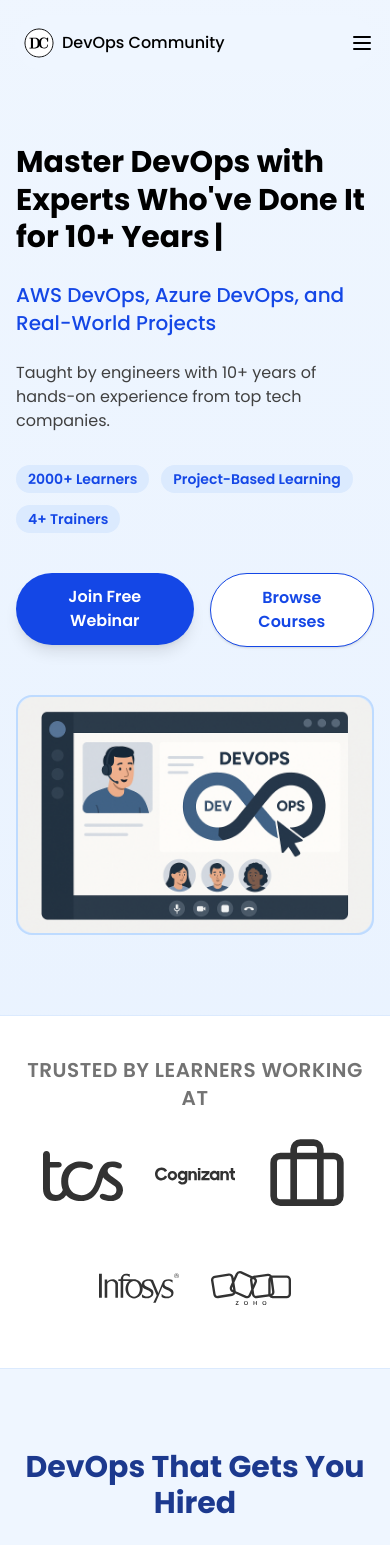
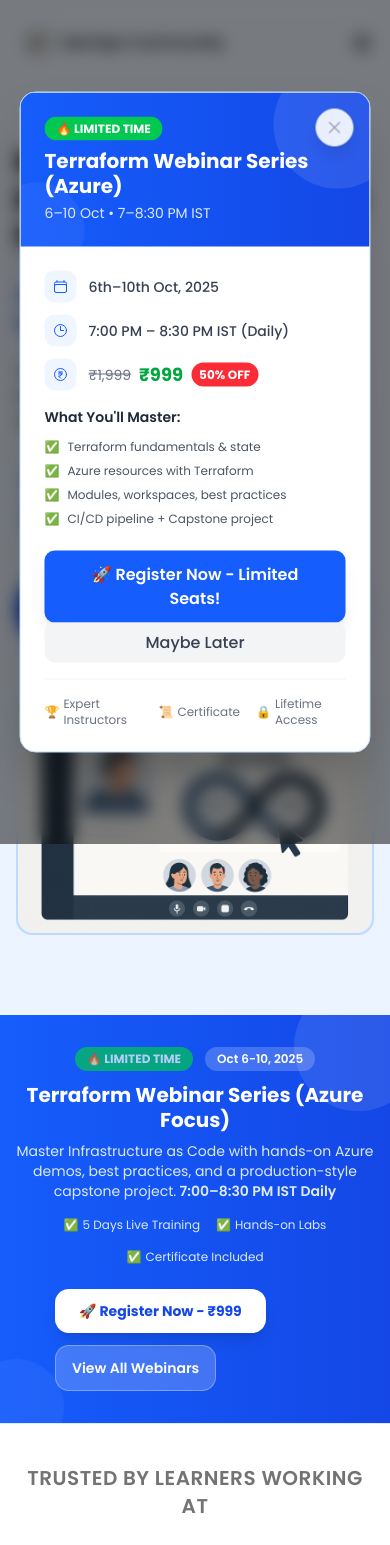
Before and after one commit to TheDevOpsCommunity/TheDevopsCommunity_Website_, a Next.js app: page / in a window 390 px wide. Shown: the top 1545 px of the page. Built offline with nearby package versions, Linux system fonts and the light colour scheme.

Commit message:
Add Webinar component to multiple pages and update webinar details for the Terraform Webinar Series. Adjusted links and content to reflect the new event, including registration details and promotional banners.

```diff
--- a/app/blog/[id]/page.tsx
+++ b/app/blog/[id]/page.tsx
@@ -11,6 +11,7 @@
 import BlogMeta from "@/components/Blog/BlogMeta";
 import LoadingSpinner from "@/components/ui/loading-spinner";
 import ErrorMessage from "@/components/ui/error-message";
+import WebinarPopup from "@/components/WebinarPopup/WebinarPopup";
 
 export default function BlogDetailPage() {
   const params = useParams();
@@ -143,6 +144,7 @@
 
   return (
     <main className="min-h-screen bg-gradient-to-b from-blue-50 to-blue-100 pt-20 md:pt-24">
+        <WebinarPopup showOnPages={["/blog", "/blog/"]} delay={2000} />
         {/* Hero Section */}
         <BlogHero blog={blog} />
 
--- a/app/blog/page.tsx
+++ b/app/blog/page.tsx
@@ -8,6 +8,7 @@
 import BlogFilters from "@/components/Blog/BlogFilters";
 import Pagination from "@/components/Blog/Pagination";
 import BackToTop from "@/components/Blog/BackToTop";
+import WebinarPopup from "@/components/WebinarPopup/WebinarPopup";
 import ErrorMessage from "@/components/ui/error-message";
 
 export default function BlogPage() {
@@ -128,6 +129,7 @@
 
   return (
     <main className="relative w-full flex flex-col items-center bg-gradient-to-b from-blue-50 to-blue-100 text-neutral-800 pt-32 pb-20 md:pt-40 md:pb-28">
+      <WebinarPopup showOnPages={["/blog", "/blog/"]} delay={2500} />
       <div className="w-full max-w-7xl mx-auto px-4 sm:px-6 lg:px-8">
 
         {/* Header Section */}
--- a/app/page.tsx
+++ b/app/page.tsx
@@ -1,10 +1,12 @@
 import React from 'react'
 import { HeroSectionOne } from '@/components/HeroSection/HeroSection'
+import WebinarPopup from '@/components/WebinarPopup/WebinarPopup'
 
 const page = () => {
   return (
     <div className=''>
       <HeroSectionOne />
+      <WebinarPopup showOnPages={["/"]} delay={2500} />
     </div>
   )
 }
--- a/app/webinars/[id]/page.tsx
+++ b/app/webinars/[id]/page.tsx
@@ -80,6 +80,101 @@
 
   // Webinar data for both current and past webinars
   const webinars: Record<string, WebinarData> = {
+    "terraform-azure-5day": {
+      title: "Terraform Webinar Series (5 Days) – Azure-Focused Hands-on",
+      isLive: true,
+      date: "6th–10th October, 2025",
+      time: "7:00 PM – 8:30 PM IST (Daily)",
+      duration: "5 days, 1.5 hours each day",
+      fee: "₹999",
+      originalPrice: "₹1,999",
+      discount: "50% OFF",
+      mode: "Live Zoom Sessions",
+      subheading: "Automate Azure infra with Terraform using real projects and best practices",
+      speaker: {
+        name: "Terraform Expert",
+      },
+      description: `A hands-on 5-day series to master Terraform for Azure with practical demos daily, AWS comparisons, enterprise best practices, and a capstone deploying production-style infra.`,
+      details: [
+        {
+          heading: "🚀 Why Join This Webinar?",
+          items: [
+            "Automate Azure infra with Terraform end-to-end",
+            "Hands-on demos, not just slides",
+            "Real-world patterns: governance, security, CI/CD",
+            "Multi-cloud mindset with Azure vs AWS comparisons",
+            "Capstone project mirroring production infra"
+          ]
+        },
+        {
+          heading: "Day 1 – Introduction to IaC & Terraform",
+          items: [
+            "Manual provisioning vs IaC, benefits and workflows",
+            "Terraform overview, architecture and providers",
+            "Setup: Terraform + Azure CLI",
+            "Azure demo: Create a Resource Group",
+            "AWS comparison: S3 bucket syntax"
+          ]
+        },
+        {
+          heading: "Day 2 – Terraform Core Concepts",
+          items: [
+            "Providers, resources, variables, outputs",
+            "Terraform state: local vs remote (Azure Storage)",
+            "Azure demo: Linux VM + VNet + NSG + Public IP + NIC",
+            "AWS comparison: EC2 + VPC"
+          ]
+        },
+        {
+          heading: "Day 3 – Modules & Workspaces",
+          items: [
+            "Why modules, local and registry modules",
+            "Workspaces for multi-environment",
+            "Azure demo: VM module, multiple VMs, dev/prod"
+          ]
+        },
+        {
+          heading: "Day 4 – Azure Resources with Terraform",
+          items: [
+            "Networking, Storage, Compute, Databases, Key Vault",
+            "Azure demo: VM Scale Set + Load Balancer + SQL DB + Key Vault"
+          ]
+        },
+        {
+          heading: "Day 5 – Advanced Concepts & CI/CD",
+          items: [
+            "Remote state locking, Terraform Cloud vs Azure backend",
+            "CI/CD with Azure DevOps",
+            "Policy-as-Code with OPA",
+            "Azure demo: Full Terraform pipeline"
+          ]
+        },
+        {
+          heading: "🎯 Capstone Project – Real-World Azure Infra",
+          items: [
+            "3-tier app: App Service, VM Scale Set, Azure Postgres",
+            "Security: Key Vault, NSGs, Managed Identity",
+            "Networking: VNet, subnets, autoscaling"
+          ]
+        },
+        {
+          heading: "🏆 Key Takeaways",
+          items: [
+            "Master fundamentals + advanced Terraform",
+            "Automate Azure with confidence",
+            "Best practices: modules, state, CI/CD",
+            "Compare Terraform across Azure & AWS",
+            "Build a production-style project"
+          ]
+        }
+      ],
+      registrationUrl: "https://rzp.io/rzp/VmiWzf4y", // replace with real link
+      registrationText: "Pay ₹999 & Register Now",
+      isCompleted: false,
+      headingWords: "Terraform Webinar Series",
+      subheadingWords: "Azure-Focused, Hands-on (5 Days)",
+      descriptionWords: "Master Terraform for Azure with hands-on demos, best practices, AWS comparisons, and a production-style capstone project over 5 days.",
+    },
     "docker-kubernetes-bootcamp": {
       title: "Docker & Kubernetes Mastery – 2-Week Live Bootcamp",
       isLive: false,
--- a/components/HeroSection/HeroSection.tsx
+++ b/components/HeroSection/HeroSection.tsx
@@ -331,9 +331,9 @@
             </div>
             {/* Buttons */}
             <div className="flex gap-4 mt-4">
-              <Link href="/webinars/docker-kubernetes-bootcamp">
+              <Link href="/webinars/terraform-azure-5day">
                 <button className="bg-blue-700 hover:bg-blue-800 transition-colors text-white font-semibold px-6 py-3 rounded-full shadow-lg text-base cursor-pointer z-20">
-                  Join Free Webinar
+                  Join Terraform Webinar
                 </button>
               </Link>
               <Link href="/courses" >
@@ -362,6 +362,61 @@
         </div>
 
         {/* Upcoming Webinar Section removed as the bootcamp has ended */}
+        {/* Enhanced banner for upcoming webinar */}
+        <section className="w-full bg-gradient-to-r from-blue-600 to-blue-700 text-white py-8 relative overflow-hidden">
+          {/* Decorative background elements */}
+          <div className="absolute top-0 right-0 w-32 h-32 bg-white/10 rounded-full -translate-y-8 translate-x-8" />
+          <div className="absolute bottom-0 left-0 w-24 h-24 bg-white/5 rounded-full translate-y-8 -translate-x-8" />
+
+          <div className="max-w-6xl mx-auto px-4 relative z-10">
+            <div className="flex flex-col lg:flex-row items-center justify-between gap-6">
+              <div className="text-center lg:text-left flex-1">
+                <div className="flex items-center justify-center lg:justify-start gap-3 mb-3">
+                  <span className="bg-green-500 text-white px-3 py-1 rounded-full text-xs font-bold animate-pulse">
+                    🔥 LIMITED TIME
+                  </span>
+                  <span className="bg-white/20 text-white px-3 py-1 rounded-full text-xs font-semibold">
+                    Oct 6-10, 2025
+                  </span>
+                </div>
+                <h3 className="text-xl md:text-2xl font-bold mb-2 leading-tight">
+                  Terraform Webinar Series (Azure Focus)
+                </h3>
+                <p className="text-blue-100 text-sm md:text-base mb-4 max-w-2xl">
+                  Master Infrastructure as Code with hands-on Azure demos, best practices, and a production-style capstone project.
+                  <span className="font-semibold"> 7:00–8:30 PM IST Daily</span>
+                </p>
+                <div className="flex flex-wrap items-center justify-center lg:justify-start gap-4 text-xs text-blue-100">
+                  <span className="flex items-center gap-1">
+                    <span>✅</span>
+                    <span>5 Days Live Training</span>
+                  </span>
+                  <span className="flex items-center gap-1">
+                    <span>✅</span>
+                    <span>Hands-on Labs</span>
+                  </span>
+                  <span className="flex items-center gap-1">
+                    <span>✅</span>
+                    <span>Certificate Included</span>
+                  </span>
+                </div>
+              </div>
+
+              <div className="flex flex-col sm:flex-row gap-3 min-w-[280px]">
+                <Link href="/webinars/terraform-azure-5day">
+                  <button className="bg-white text-blue-700 hover:bg-blue-50 font-bold px-6 py-3 rounded-xl text-sm shadow-lg hover:shadow-xl transform hover:-translate-y-0.5 transition-all duration-200">
+                    🚀 Register Now - ₹999
+                  </button>
+                </Link>
+                <Link href="/webinars">
+                  <button className="bg-white/20 text-white hover:bg-white/30 border border-white/30 font-semibold px-4 py-3 rounded-xl text-sm transition-all duration-200">
+                    View All Webinars
+                  </button>
+                </Link>
+              </div>
+            </div>
+          </div>
+        </section>
 
         {/* Trusted By / Featured In Section */}
         <section className="w-full bg-white border-y border-blue-100 py-10">
--- a/components/Navbar/Navbar.tsx
+++ b/components/Navbar/Navbar.tsx
@@ -61,7 +61,7 @@
             className="text-blue-900"
           />
           {/* Register for Webinar Button (Desktop) */}
-          <Link href="/webinars/docker-kubernetes-bootcamp" style={{ cursor: 'pointer', zIndex: 1000 }}>
+          <Link href="/webinars/terraform-azure-5day" style={{ cursor: 'pointer', zIndex: 1000 }}>
             <button
               className="bg-blue-700 text-white px-4 py-2 rounded-lg hover:cursor-pointer hover:bg-blue-800 transition-colors font-medium text-sm"
             >
@@ -100,7 +100,7 @@
               </a>
             ))}
             <Link
-              href="/webinars/docker-kubernetes-bootcamp"
+              href="/webinars/terraform-azure-5day"
               className="block bg-blue-700 text-white px-4 py-2 rounded-lg hover:bg-blue-800 transition-colors font-medium text-center"
               onClick={() => setIsMobileMenuOpen(false)}
             >
--- a/components/WebinarPopup/WebinarPopup.tsx
+++ b/components/WebinarPopup/WebinarPopup.tsx
@@ -18,19 +18,18 @@
 }
 
 export default function WebinarPopup({
-  showOnPages = ['/'],
+  showOnPages = ['/', '/blog', '/blog/'],
   delay = 3000
 }: WebinarPopupProps) {
   const [isVisible, setIsVisible] = useState(false);
   const [isDismissed, setIsDismissed] = useState(false);
 
   useEffect(() => {
-    // Check if user has already dismissed the popup today
-    const lastDismissed = localStorage.getItem('webinar-popup-dismissed');
-    const today = new Date().toDateString();
+    // Check if user has already dismissed the popup (session-based, not date-based)
+    const isDismissed = sessionStorage.getItem('webinar-popup-dismissed');
 
-    if (lastDismissed === today) {
-      return; // Don't show if dismissed today
+    if (isDismissed === 'true') {
+      return; // Don't show if dismissed in this session
     }
 
     // Check if current page should show popup
@@ -52,8 +51,8 @@
   const handleDismiss = () => {
     setIsVisible(false);
     setIsDismissed(true);
-    // Remember dismissal for today
-    localStorage.setItem('webinar-popup-dismissed', new Date().toDateString());
+    // Remember dismissal for this session only
+    sessionStorage.setItem('webinar-popup-dismissed', 'true');
   };
 
   const handleRegister = () => {
@@ -61,7 +60,7 @@
     if (typeof window !== 'undefined' && window.gtag) {
       window.gtag('event', 'webinar_popup_click', {
         event_category: 'engagement',
-        event_label: 'Docker Kubernetes Bootcamp'
+        event_label: 'Terraform Azure 5-Day'
       });
     }
     handleDismiss();
@@ -122,10 +121,10 @@
                   </span>
                 </div>
                 <h2 className="text-xl font-bold mb-1 leading-tight">
-                  Docker & Kubernetes Mastery
+                  Terraform Webinar Series (Azure)
                 </h2>
                 <p className="text-blue-100 text-sm">
-                  2-Week Live Bootcamp Starting Soon!
+                  6–10 Oct • 7–8:30 PM IST
                 </p>
               </div>
             </div>
@@ -139,7 +138,7 @@
                     <CalendarIcon className="w-4 h-4 text-blue-600" />
                   </div>
                   <div>
-                    <span className="font-medium text-gray-700">27th Aug - 9th Sept, 2025</span>
+                    <span className="font-medium text-gray-700">6th–10th Oct, 2025</span>
                   </div>
                 </div>
 
@@ -148,7 +147,7 @@
                     <ClockIcon className="w-4 h-4 text-blue-600" />
                   </div>
                   <div>
-                    <span className="font-medium text-gray-700">10:00 AM - 11:00 AM IST (Mon-Fri)</span>
+                    <span className="font-medium text-gray-700">7:00 PM – 8:30 PM IST (Daily)</span>
                   </div>
                 </div>
 
@@ -157,8 +156,8 @@
                     <CurrencyRupeeIcon className="w-4 h-4 text-blue-600" />
                   </div>
                   <div className="flex items-center gap-2">
-                    <span className="text-gray-500 line-through text-sm">₹5,999</span>
-                    <span className="font-bold text-green-600 text-lg">₹2,999</span>
+                    <span className="text-gray-500 line-through text-sm">₹1,999</span>
+                    <span className="font-bold text-green-600 text-lg">₹999</span>
                     <span className="bg-red-500 text-white px-2 py-1 rounded-full text-xs font-bold">
                       50% OFF
                     </span>
@@ -172,26 +171,26 @@
                 <div className="grid grid-cols-1 gap-2 text-xs text-gray-600">
                   <div className="flex items-center gap-2">
                     <span className="text-green-500">✅</span>
-                    <span>Docker fundamentals & containerization</span>
+                    <span>Terraform fundamentals & state</span>
                   </div>
                   <div className="flex items-center gap-2">
                     <span className="text-green-500">✅</span>
-                    <span>Kubernetes architecture & orchestration</span>
+                    <span>Azure resources with Terraform</span>
                   </div>
                   <div className="flex items-center gap-2">
                     <span className="text-green-500">✅</span>
-                    <span>Production deployment strategies</span>
+                    <span>Modules, workspaces, best practices</span>
                   </div>
                   <div className="flex items-center gap-2">
                     <span className="text-green-500">✅</span>
-                    <span>Hands-on labs & real projects</span>
+                    <span>CI/CD pipeline + Capstone project</span>
                   </div>
                 </div>
               </div>
 
               {/* CTA Buttons */}
               <div className="space-y-3">
-                <Link href="/webinars/docker-kubernetes-bootcamp" onClick={handleRegister}>
+                <Link href="/webinars/terraform-azure-5day" onClick={handleRegister}>
                   <button className="w-full bg-blue-600 hover:bg-blue-700 text-white font-semibold
                                    py-3 px-6 rounded-lg transition-colors duration-200
                                    shadow-lg hover:shadow-xl transform hover:-translate-y-0.5">
--- a/components/Webinars/Webinars.tsx
+++ b/components/Webinars/Webinars.tsx
@@ -27,6 +27,20 @@
 }
 
 const webinars: WebinarCard[] = [
+  {
+    title: "Terraform Webinar Series (5 Days) – Azure-Focused Hands-on",
+    subheading: "Master Terraform for Azure with real-world, production-style projects",
+    description: `Learn to automate Azure infrastructure with Terraform using best practices, modules, workspaces, and CI/CD. Includes Azure demos daily and AWS comparisons to keep you multi-cloud ready. Build a production-style capstone by the end.`,
+    date: "6th–10th October, 2025",
+    time: "7:00 PM – 8:30 PM IST (Daily)",
+    duration: "5 days, 1.5 hours each day",
+    mode: "Live Zoom Sessions",
+    speaker: {
+      name: "Terraform Expert",
+    },
+    isLive: true,
+    id: "terraform-azure-5day"
+  },
   {
     title: "Docker & Kubernetes Mastery – 2-Week Live Bootcamp",
     subheading: "Master containerization and orchestration for DevOps excellence",
```
